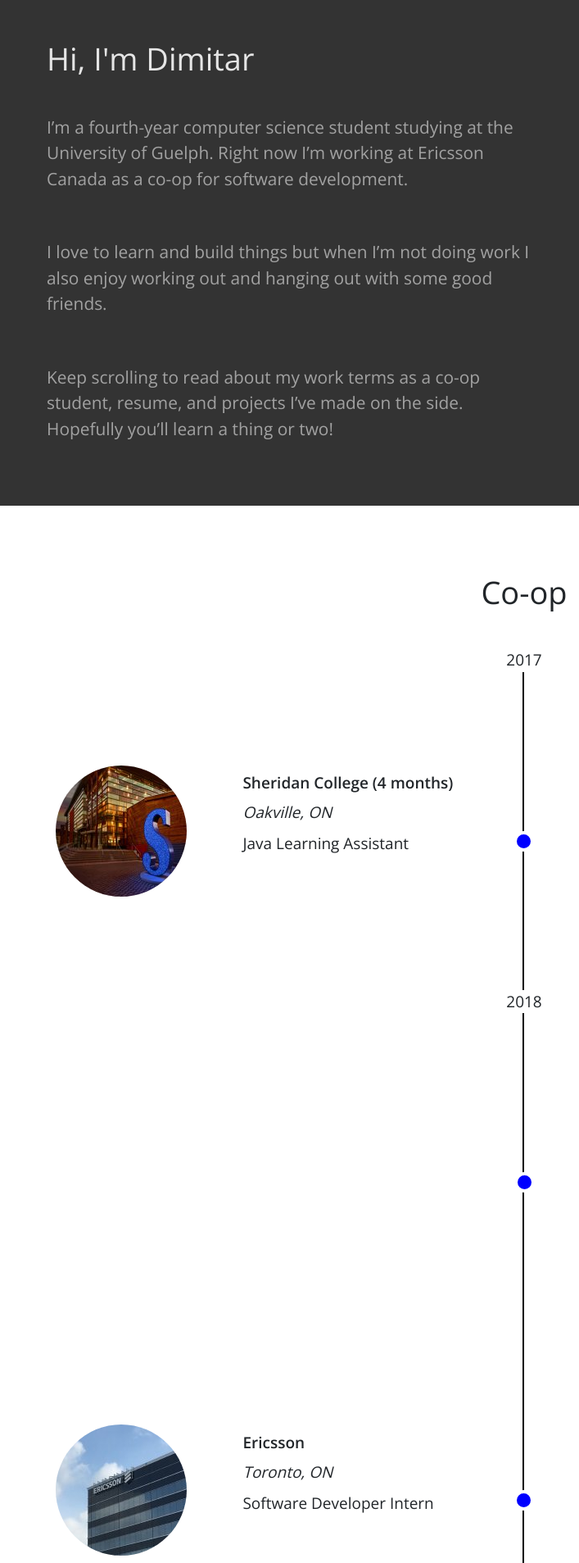
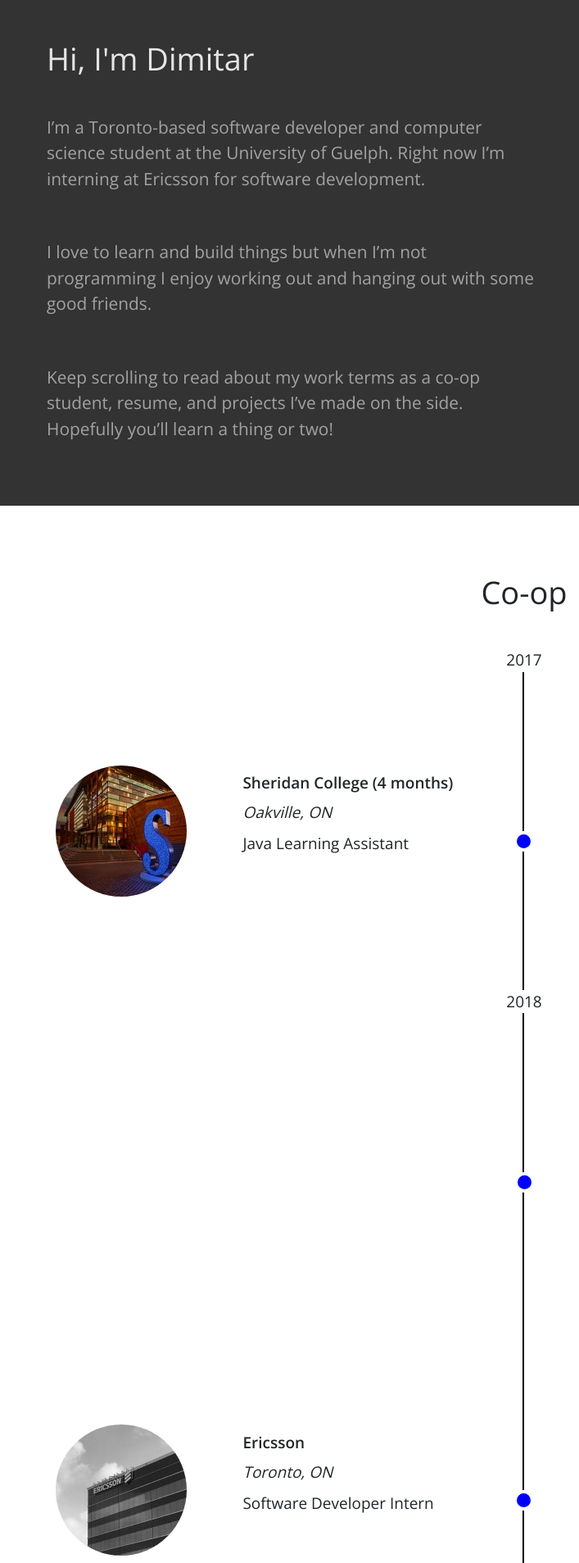
Before and after one commit to DimitarRadkovDimitrov/PortfolioWeb, a plain HTML site: page index.html in a window 1280 px wide. Shown: the part 73-1980 px from the top of the page at 82% size, 0-707 px from the left. Drawn offline with nearby package versions, Linux system fonts and the light colour scheme.

Commit message:
updated about me and images

```diff
--- a/index.html
+++ b/index.html
@@ -18,7 +18,7 @@
             <button class="navbar-toggler navbar-dark" type="button" data-toggle="collapse" data-target="#navbarNav" aria-controls="navbarNav" aria-expanded="false" aria-label="Toggle navigation">
                 <span class="navbar-toggler-icon"></span>
             </button>
-            <div class="collapse navbar-collapse justify-content-end">
+            <div class="collapse navbar-collapse justify-content-end" id="navbarNav">
                 <ul class="navbar-nav">
                     <li class="nav-item">
                         <a class="nav-link" href="#about">About</a>
@@ -53,11 +53,11 @@
                     <div class="content-box">
                         <h1 class="sectionHeader">Hi, I'm Dimitar</h1>
                         <p>
-                            I’m a fourth-year computer science student studying at the University of Guelph.
-                            Right now I’m working at Ericsson Canada as a co-op for software development.
+                            I’m a Toronto-based software developer and computer science student at the
+                            University of Guelph. Right now I’m interning at Ericsson for software development.
                         </p>
                         <p>
-                            I love to learn and build things but when I’m not doing work I also enjoy working out
+                            I love to learn and build things but when I’m not programming I enjoy working out
                             and hanging out with some good friends.
                         </p>
                         <p>
@@ -135,8 +135,8 @@
                             <div class="row">
                                 <div class="col-4 col-sm-4 offset-sm-1 col-md-5 offset-md-0 col-lg-4 col-xl-5 timeblock-image-container">
                                     <p class="text-center"></p>
-                                    <a href="">
-                                        <img src="./images/ericsson.jpg">
+                                    <a>
+                                        <img src="./images/ericsson-disabled.png">
                                     </a>
                                 </div><!-- timeblock-image-container -->
                                 <div class="col-8 col-sm-7 col-md-7 col-lg-8 col-xl-7 timeblock-info">
@@ -157,8 +157,8 @@
                             <div class="row">
                                 <div class="col-4 col-sm-4 offset-sm-1 col-md-5 offset-md-0 col-lg-4 col-xl-5 timeblock-image-container">
                                     <p class="text-center"></p>
-                                    <a href="">
-                                        <img src="./images/ericsson.jpg">
+                                    <a>
+                                        <img src="./images/ericsson-disabled.png">
                                     </a>
                                 </div><!-- timeblock-image-container -->
                                 <div class="col-8 col-sm-7 col-md-7 col-lg-8 col-xl-7 timeblock-info">
```
Also changed, not shown: images/ericsson-disabled.png (added).
